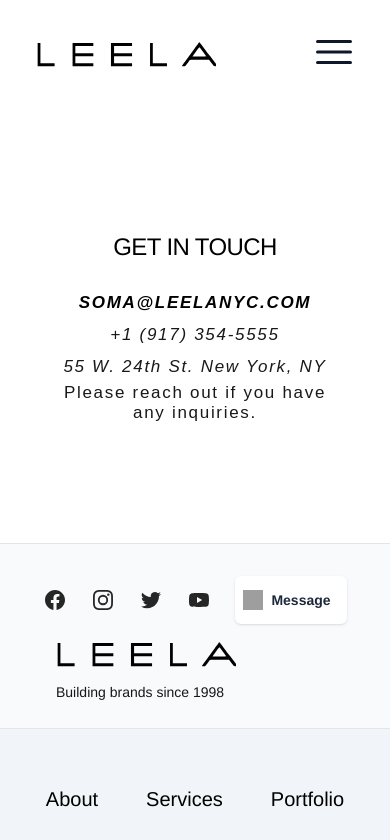
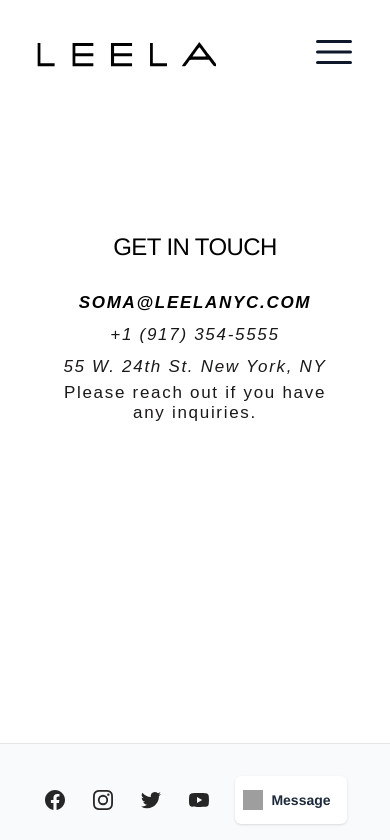
Before and after one commit to Naser2/leela, a Next.js app: page /contact in a window 390 px wide. Shown: the top 840 px of the page. Built offline with nearby package versions, Linux system fonts and the light colour scheme; grey boxes are pictures that could not be loaded.

Commit message:
Contact Page Done [5]

```diff
--- a/src/pages/contact.jsx
+++ b/src/pages/contact.jsx
@@ -41,7 +41,7 @@ export default function contact() {
                 <p className="text-2xl tracking-tight text-black sm:text-3xl lg:mt-10">
                   GET IN TOUCH
                 </p>
-                <p className="text-2 color_15 font_5 font_4 pb-34 py-6 !text-center lg:py-0 lg:pb-0">
+                <p className="text-2 color_15 font_5 font_4 py-6 pb-56 !text-center lg:py-0 lg:pb-0">
                   <address className="contact-address lg:text-2xl">
                     <Link
                       href="mailto:soma@leelanyc.com"
```
